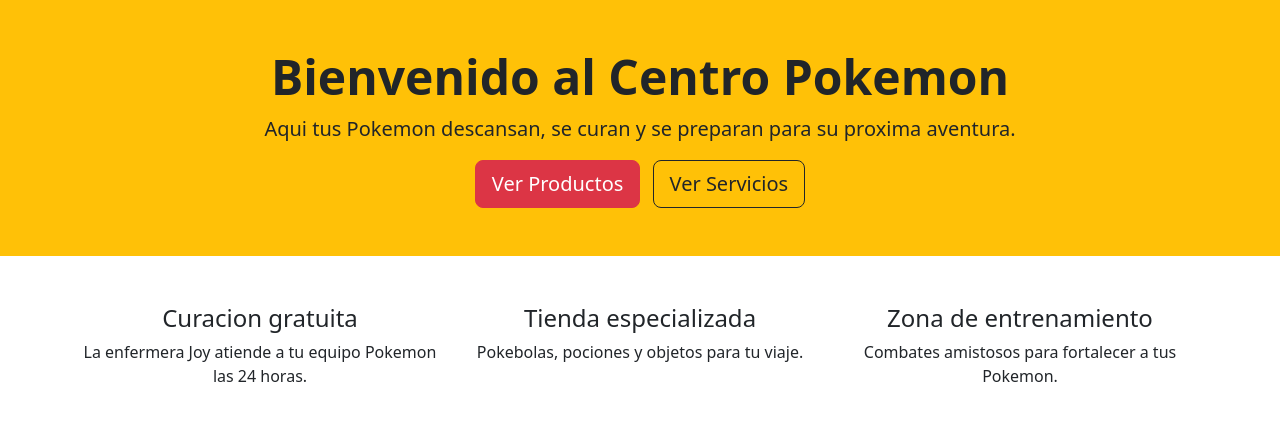
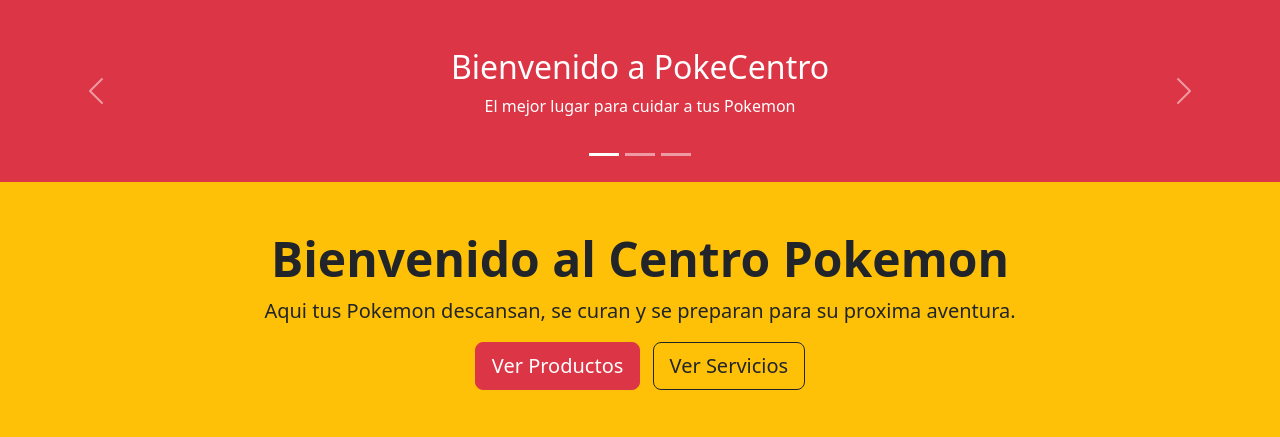
Before and after one commit to AlejandroSuarez105/unab-desarrollo-web-movil, a PHP site: page / in a window 1280 px wide. Shown: the part 56-493 px from the top of the page. Run offline with PHP 8.4, Linux system fonts and the light colour scheme.

Commit message:
Agregar carrusel a index.php

```diff
--- a/index.php
+++ b/index.php
@@ -40,6 +40,41 @@
             <button type="button" class="btn btn-outline-light" data-bs-toggle="modal" data-bs-target="#myModal">Acceder</button>
         </div>
     </nav>
+
+    <!-- Carrusel -->
+    <div id="carruselPokemon" class="carousel slide" data-bs-ride="carousel">
+        <div class="carousel-indicators">
+            <button type="button" data-bs-target="#carruselPokemon" data-bs-slide-to="0" class="active" aria-current="true"></button>
+            <button type="button" data-bs-target="#carruselPokemon" data-bs-slide-to="1"></button>
+            <button type="button" data-bs-target="#carruselPokemon" data-bs-slide-to="2"></button>
+        </div>
+        <div class="carousel-inner">
+            <div class="carousel-item active">
+                <div class="bg-danger text-white text-center py-5">
+                    <h2>Bienvenido a PokeCentro</h2>
+                    <p>El mejor lugar para cuidar a tus Pokemon</p>
+                </div>
+            </div>
+            <div class="carousel-item">
+                <div class="bg-primary text-white text-center py-5">
+                    <h2>Curacion gratuita 24/7</h2>
+                    <p>La Enfermera Joy siempre esta lista para ayudarte</p>
+                </div>
+            </div>
+            <div class="carousel-item">
+                <div class="bg-warning text-dark text-center py-5">
+                    <h2>Tienda especializada</h2>
+                    <p>Encuentra pokebolas, pociones y mas</p>
+                </div>
+            </div>
+        </div>
+        <button class="carousel-control-prev" type="button" data-bs-target="#carruselPokemon" data-bs-slide="prev">
+            <span class="carousel-control-prev-icon"></span>
+        </button>
+        <button class="carousel-control-next" type="button" data-bs-target="#carruselPokemon" data-bs-slide="next">
+            <span class="carousel-control-next-icon"></span>
+        </button>
+    </div>
 
     <!-- Container -->
     <div class="container-fluid bg-warning py-5">
```
